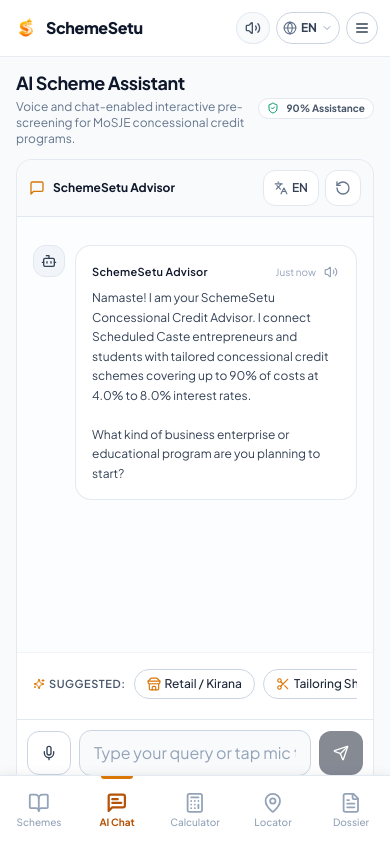
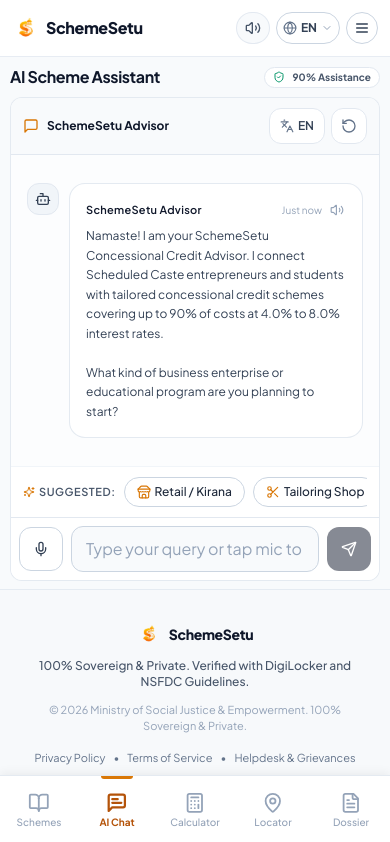
Before and after one commit to sizwinz/SchemeSetu, a Next.js app: page /assistant in a window 390 px wide. Shown: the top 842 px of the page. Built offline with nearby package versions, Linux system fonts and the light colour scheme.

Commit message:
fix(chat): fit AI assistant within mobile viewport without bottom-nav clipping

```diff
--- a/src/app/assistant/page.tsx
+++ b/src/app/assistant/page.tsx
@@ -20,27 +20,29 @@
   }, []);
 
   return (
-    <div className="space-y-3 sm:space-y-4 max-w-5xl xl:max-w-6xl mx-auto pb-4 sm:pb-8 px-4 sm:px-6 lg:px-8 pt-3 sm:pt-4 overflow-x-hidden max-w-full">
-      <div className="flex items-center justify-between gap-2">
-        <div>
-          <h1 className="text-lg sm:text-2xl font-bold text-slate-900 tracking-tight">
+    <div className="flex-1 flex flex-col max-w-5xl xl:max-w-6xl mx-auto w-full px-2.5 sm:px-6 lg:px-8 pt-2 sm:pt-4 pb-2 sm:pb-8 min-h-0 overflow-hidden">
+      {/* Title Bar: Compact 1-line on mobile, expanded on desktop */}
+      <div className="flex items-center justify-between gap-2 pb-2 sm:pb-3 shrink-0">
+        <div className="flex items-center space-x-2 min-w-0">
+          <h1 className="text-base sm:text-2xl font-bold text-slate-900 tracking-tight truncate">
             AI Scheme Assistant
           </h1>
-          <p className="text-xs text-slate-500 mt-0.5">
-            Voice and chat-enabled interactive pre-screening for MoSJE concessional credit programs.
-          </p>
+          <span className="hidden sm:inline text-xs text-slate-500">• Voice &amp; Chat Pre-Screening</span>
         </div>
         <div className="flex items-center space-x-1.5 shrink-0">
-          <Badge variant="outline" className="text-slate-600 bg-white border-slate-200 text-[10px] sm:text-xs py-0.5 sm:py-1 px-2 sm:px-3">
+          <Badge variant="outline" className="text-slate-600 bg-white border-slate-200 text-[10px] sm:text-xs py-0.5 px-2 sm:px-3">
             <ShieldCheck className="h-3 w-3 sm:h-3.5 sm:w-3.5 mr-1 text-emerald-600" />
             <span>90% Assistance</span>
           </Badge>
         </div>
       </div>
 
-      <Suspense fallback={<div className="p-8 text-center text-xs text-slate-400">Loading Assistant...</div>}>
-        <AssistantContent />
-      </Suspense>
+      {/* Chat Component fills remaining flex viewport space */}
+      <div className="flex-1 flex flex-col min-h-0 overflow-hidden">
+        <Suspense fallback={<div className="p-8 text-center text-xs text-slate-400">Loading Assistant...</div>}>
+          <AssistantContent />
+        </Suspense>
+      </div>
     </div>
   );
 }
--- a/src/app/globals.css
+++ b/src/app/globals.css
@@ -82,6 +82,13 @@
   .mobile-bottom-spacing {
     padding-bottom: 5.5rem;
   }
+  .no-scrollbar::-webkit-scrollbar {
+    display: none;
+  }
+  .no-scrollbar {
+    -ms-overflow-style: none;
+    scrollbar-width: none;
+  }
 }
 
 @media (min-width: 768px) {
--- a/src/app/layout.tsx
+++ b/src/app/layout.tsx
@@ -54,7 +54,7 @@
         <LanguageProvider>
           <GoogleTranslateScript />
           <Header />
-          <main className="flex-1 w-full max-w-full overflow-x-hidden">{children}</main>
+          <main className="flex-1 flex flex-col w-full max-w-full overflow-x-hidden">{children}</main>
           <Footer />
           <BottomNav />
         </LanguageProvider>
--- a/src/components/chat/ChatContainer.tsx
+++ b/src/components/chat/ChatContainer.tsx
@@ -278,7 +278,7 @@
   };
 
   return (
-    <div className="flex flex-col h-[calc(100dvh-13.5rem)] sm:h-[75vh] min-h-[440px] sm:min-h-[500px] max-h-[850px] bg-white rounded-2xl border border-slate-200/90 shadow-xs overflow-hidden">
+    <div className="flex-1 flex flex-col min-h-0 sm:h-[75vh] sm:min-h-[500px] max-h-[850px] bg-white rounded-xl sm:rounded-2xl border border-slate-200/90 shadow-xs overflow-hidden">
       {/* Chat Sub-Header Controls */}
       <div className="flex items-center justify-between px-3 sm:px-4 py-2.5 sm:py-3 bg-slate-50/90 border-b border-slate-200 text-xs gap-2 shrink-0">
         <div className="flex items-center space-x-2 text-slate-700 shrink-0">
@@ -358,13 +358,13 @@
 
       {/* Suggested Quick Reply Chips */}
       {prompts.length > 0 && !isProcessing && (
-        <div className="px-4 py-2 bg-white/80 border-t border-slate-100">
+        <div className="px-3 sm:px-4 py-1.5 sm:py-2 bg-white/95 border-t border-slate-100 shrink-0">
           <QuickReplyChips prompts={prompts} onSelect={handlePromptSelect} />
         </div>
       )}
 
       {/* Input Action Bar */}
-      <div className="p-2.5 sm:p-3 bg-white border-t border-slate-200 shrink-0">
+      <div className="p-2 sm:p-3 bg-white border-t border-slate-200 shrink-0">
         <form onSubmit={handleFormSubmit} className="flex items-center gap-2">
           {/* Voice Speech-to-Text Button */}
           <VoiceInputButton
--- a/src/components/chat/QuickReplyChips.tsx
+++ b/src/components/chat/QuickReplyChips.tsx
@@ -35,8 +35,8 @@
   if (!prompts || prompts.length === 0) return null;
 
   return (
-    <div className="py-2 overflow-x-auto no-scrollbar">
-      <div className="flex items-center space-x-2 pb-1">
+    <div className="py-1 overflow-x-auto no-scrollbar touch-pan-x">
+      <div className="flex items-center space-x-2">
         <span className="text-[11px] font-semibold text-slate-600 uppercase tracking-wider shrink-0 flex items-center gap-1">
           <Sparkles className="h-3 w-3 text-amber-600" />
           Suggested:
```
